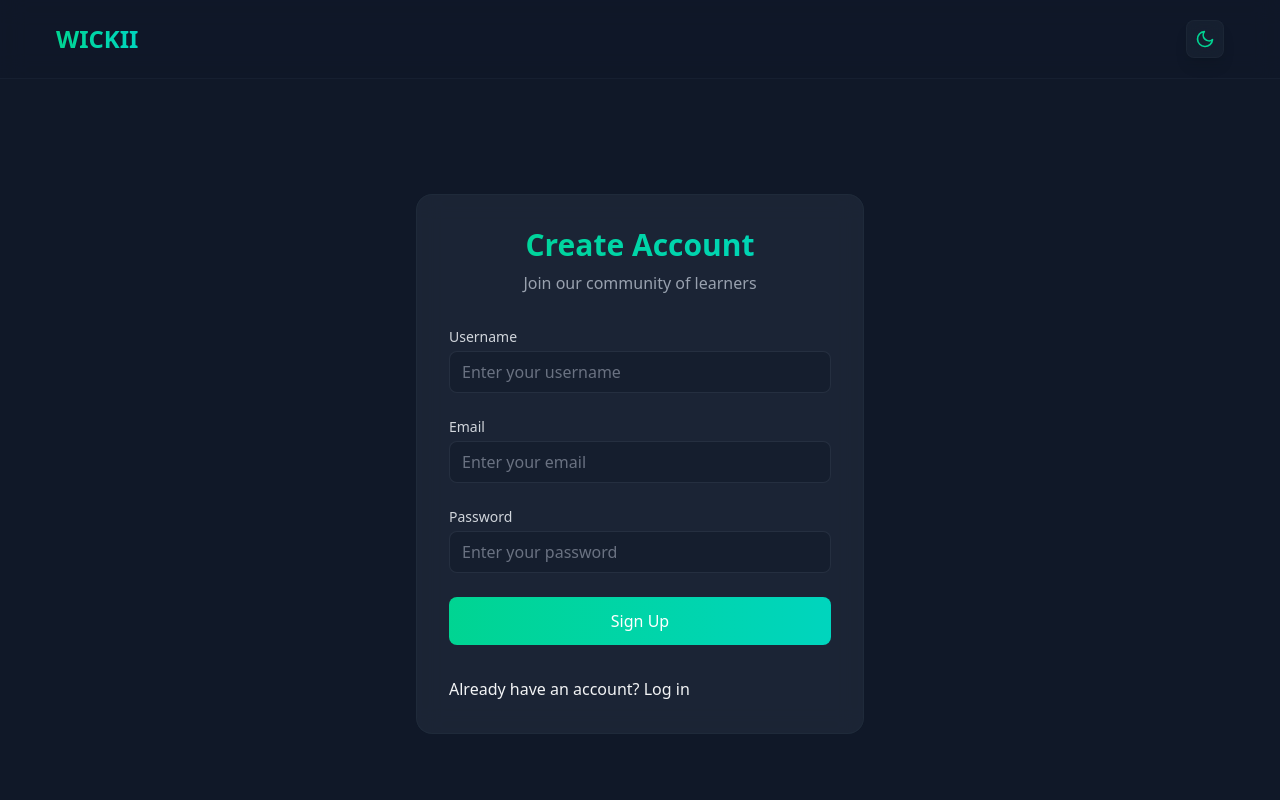
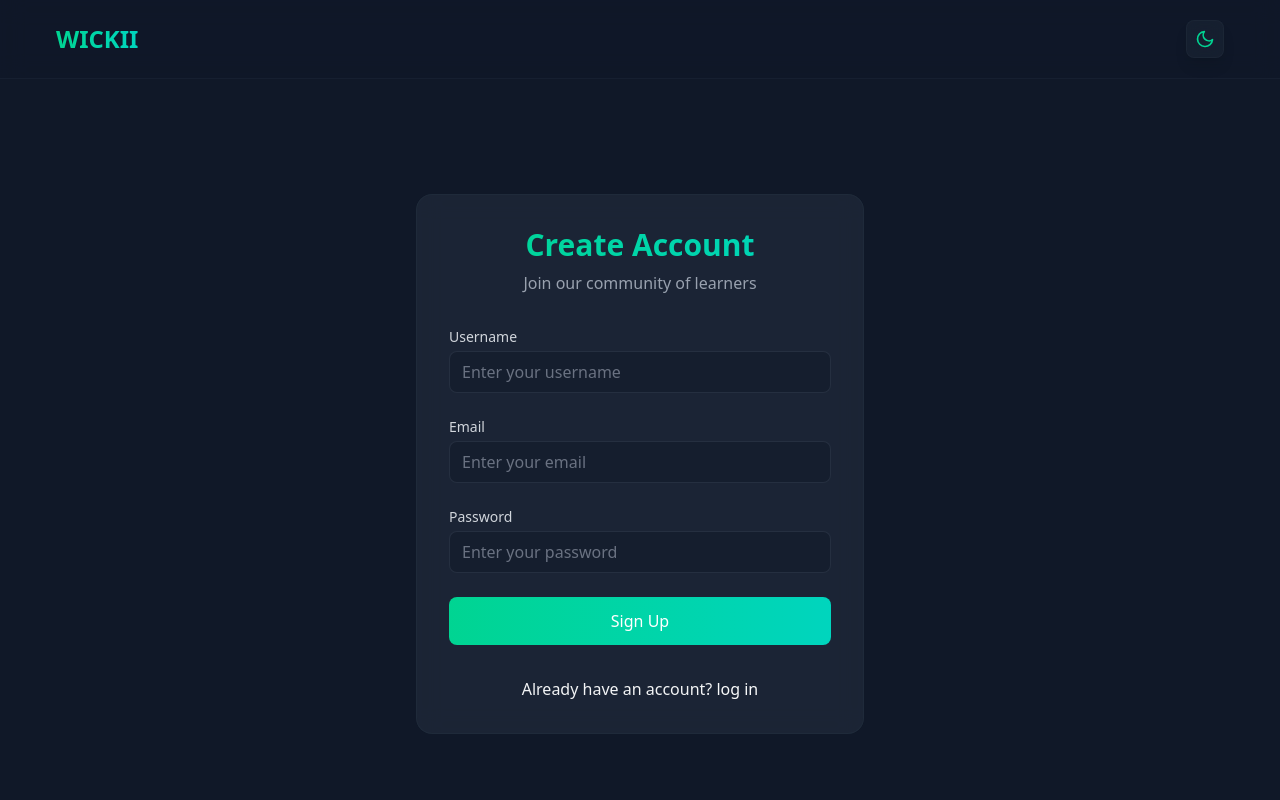
Before and after one commit to LupoNetn/Wickii, a React (Vite) app: page /signup in a window 1280 px wide. Shown: the top 800 px of the page. Built offline with nearby package versions, Linux system fonts and the light colour scheme.

Commit message:
feat: add LogIn component and route, update SignUp link to match styling

```diff
--- a/src/App.tsx
+++ b/src/App.tsx
@@ -5,6 +5,7 @@ import Home from './pages/Home'
 import Create from './pages/Create'
 import Profile from './pages/Profile'
 import SignUp from './components/SignUp'
+import LogIn from './components/LogIn'
 
 const App: React.FC = () => {
   return (
@@ -16,6 +17,7 @@ const App: React.FC = () => {
             <Route path="/create" element={<Create />} />
             <Route path="/profile" element={<Profile />} />
             <Route path='/signup' element={<SignUp />} />
+            <Route path='/login' element={<LogIn />} />
           </Route>
         </Routes>
       </div>
--- /dev/null
+++ b/src/components/LogIn.tsx
@@ -0,0 +1,13 @@
+import React, { useState } from 'react'
+
+const LogIn = () => {
+    const [username,setUsernam] = useState('')
+    const [password,setPassword] = useState('')
+  return (
+    <div>
+
+    </div>
+  )
+}
+
+export default LogIn
--- a/src/components/SignUp.tsx
+++ b/src/components/SignUp.tsx
@@ -83,8 +83,8 @@ const SignUp = () => {
             Sign Up
           </button>
         </form>
-        <div>
-            <p>Already have an account? <Link to='/login'>Log in</Link></p>
+        <div className='text-center'>
+            <p>Already have an account? <span className='text-gray-50'><Link to='/login'>log in</Link></span></p>
         </div>
       </div>
     </div>
```
Also changed, not shown: 1 other file (tests, documents, lock files or other folders).
